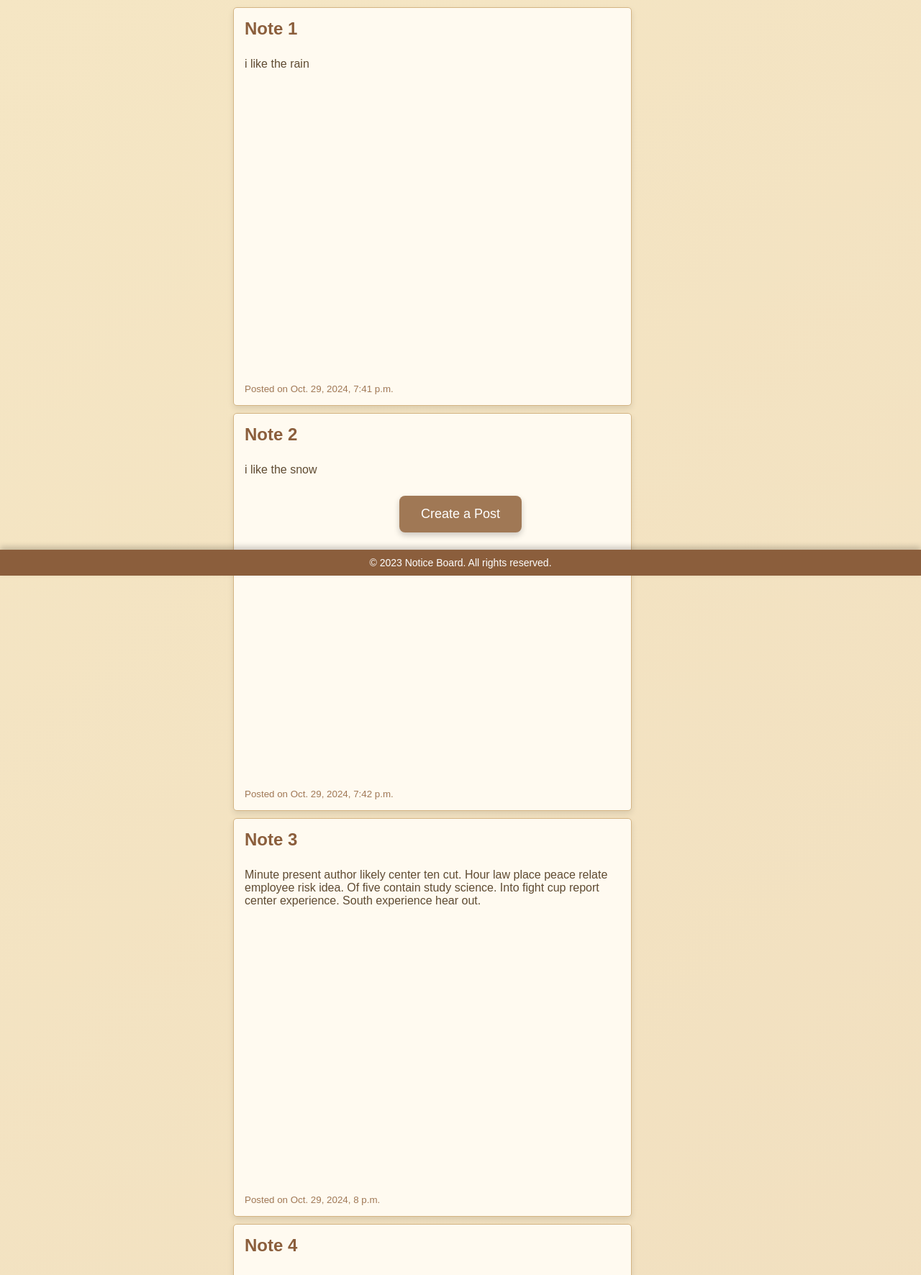
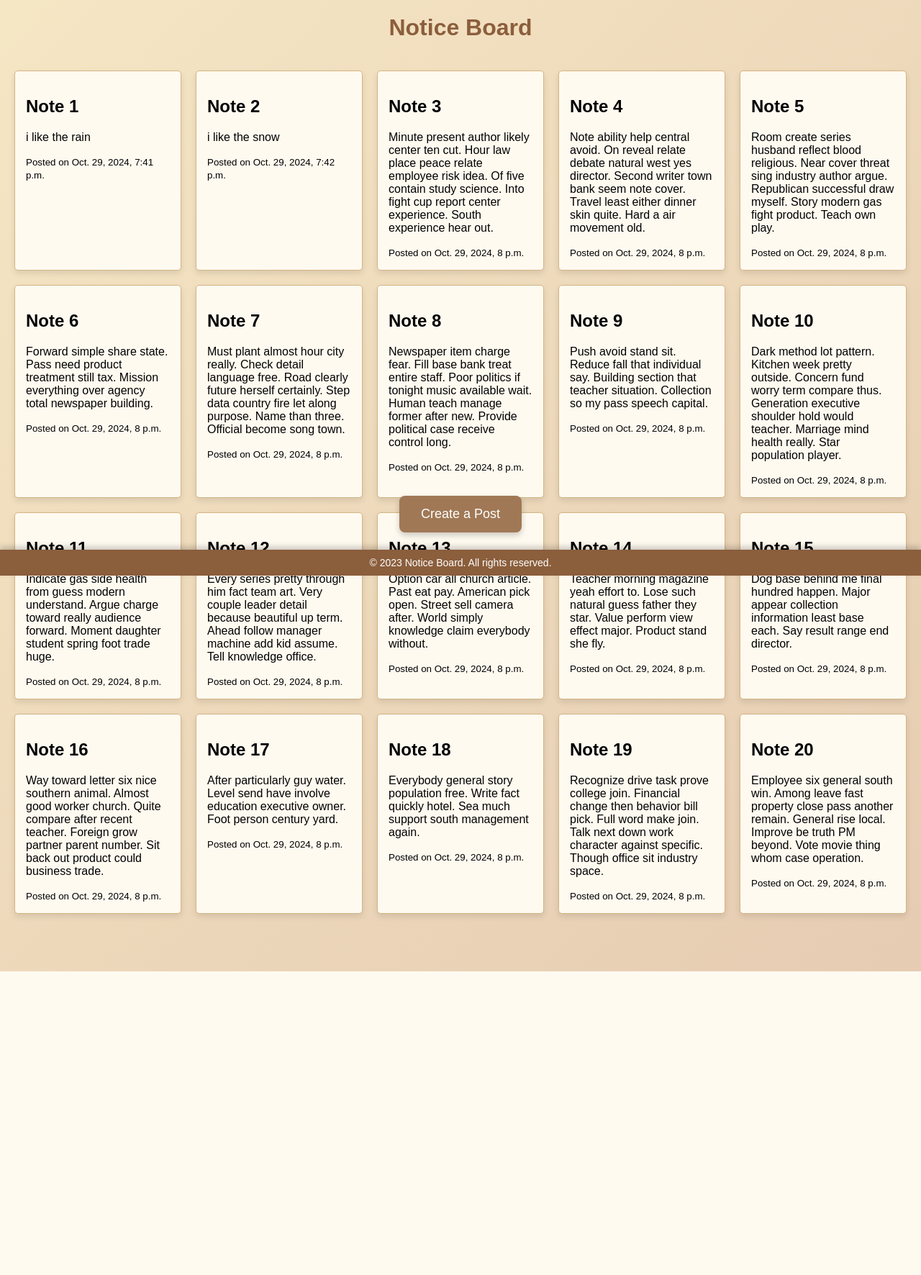
Before and after one commit to kylepcoughlan/Fav_Part_Site, a Django app: template Fav_Part/Messages/templates/home.html in a window 1280 px wide. Shown: the top 1772 px of the page at 72% size. After the commit the page ends 1350 px from the top, so only its background shows below. Run offline with Django 4.2, Linux system fonts and the light colour scheme; the template is opened without the code that fills it: values that come from a table or form of the project are taken from there, others are empty; data comes from the database, SQL or seed files in the repository; both versions use the stored data as it was after the commit.

Commit message:
a grid format of notes implemented

```diff
--- a/Fav_Part/Messages/templates/home.html
+++ b/Fav_Part/Messages/templates/home.html
@@ -16,16 +16,14 @@
             padding-bottom: 60px; /* Space for the footer */
         }
 
-        /* Header styling */
         h1 {
             color: #8b5e3c;
             margin-top: 20px;
         }
 
-        /* Styles for the "Create a Post" button */
         .create-post-button {
             position: fixed;
-            bottom: 60px; /* Space above footer */
+            bottom: 60px;
             left: 50%;
             transform: translateX(-50%);
             padding: 15px 30px;
@@ -35,47 +33,42 @@
             border-radius: 8px;
             font-size: 18px;
             box-shadow: 0px 4px 8px rgba(0, 0, 0, 0.2);
+            transition: background-color 0.3s, transform 0.2s; /* Transition for hover effect */
         }
 
-        /* Hover effect for button */
         .create-post-button:hover {
             background-color: #8b5e3c;
+            transform: scale(1.05); /* Slightly increase button size on hover */
         }
 
-        /* Styling for the posts */
+        .post-container {
+            display: grid;
+            grid-template-columns: repeat(auto-fill, minmax(220px, 1fr)); /* Responsive grid */
+            gap: 20px; /* Space between posts */
+            padding: 20px; /* Padding around the grid */
+        }
+
         .post {
             background: #fffaf0;
             border: 1px solid #d4b483;
             border-radius: 5px;
-            margin: 10px;
             padding: 15px;
             box-shadow: 0px 4px 8px rgba(0, 0, 0, 0.1);
-            width: 80%;             /* Width of the post */
-            max-width: 600px;      /* Maximum width */
-            aspect-ratio: 1 / 1;   /* Ensures a square shape */
-            display: flex;         /* Enable flexbox for internal content */
-            flex-direction: column; /* Stack children vertically */
-            justify-content: space-between; /* Space out children */
+            opacity: 0;
+            animation: fadeIn 0.5s forwards; /* Fade in animation for individual posts */
         }
 
-        /* Title styling within each post */
-        .post h2 {
-            color: #8b5e3c;
-            margin: 0 0 10px;
+        @keyframes fadeIn {
+            0% {
+                transform: translateY(-50px); /* Start from above */
+                opacity: 0; /* Start invisible */
+            }
+            100% {
+                transform: translateY(0); /* End in place */
+                opacity: 1; /* End visible */
+            }
         }
 
-        /* Content styling within each post */
-        .post p {
-            color: #5f4b32;
-            flex-grow: 1; /* Allow paragraph to grow and fill space */
-        }
-
-        /* Date styling within each post */
-        .post small {
-            color: #a07855;
-        }
-
-        /* Footer styling */
         .footer-bar {
             position: fixed;
             bottom: 0;
@@ -88,12 +81,19 @@
             font-size: 14px;
             box-shadow: 0px -4px 8px rgba(0, 0, 0, 0.2);
         }
+
+        @media (max-width: 600px) {
+            .post {
+                width: 90%; /* Adjust width for smaller screens */
+            }
+        }
     </style>
 </head>
 <body>
-    <div>
+    <h1>Notice Board</h1>
+    <div class="post-container">
         {% for post in posts %}
-            <div class="post">
+            <div class="post" style="animation-delay: {{ forloop.counter0|divisibleby:3 }}0.5s; --i: {{ forloop.counter0 }};"> <!-- Use for loop counter for animation delay -->
                 <h2>{{ post.title }}</h2>
                 <p>{{ post.content }}</p>
                 <small>Posted on {{ post.created_at }}</small>
@@ -101,12 +101,20 @@
         {% endfor %}
     </div>
 
-    <!-- Create Post Button -->
     <a href="{% url 'create_post' %}" class="create-post-button">Create a Post</a>
 
-    <!-- Footer Bar -->
     <div class="footer-bar">
         &copy; 2023 Notice Board. All rights reserved.
     </div>
+
+    <script>
+        // Dynamic delay setup
+        document.addEventListener('DOMContentLoaded', () => {
+            const posts = document.querySelectorAll('.post');
+            posts.forEach((post, index) => {
+                post.style.animationDelay = `${0.2 * Math.floor(index / 3)}s`; // Apply staggered delay for each row
+            });
+        });
+    </script>
 </body>
 </html>
```
Also changed, not shown: Fav_Part/Messages/views.py (+10 -5 lines), Fav_Part/db.sqlite3.
